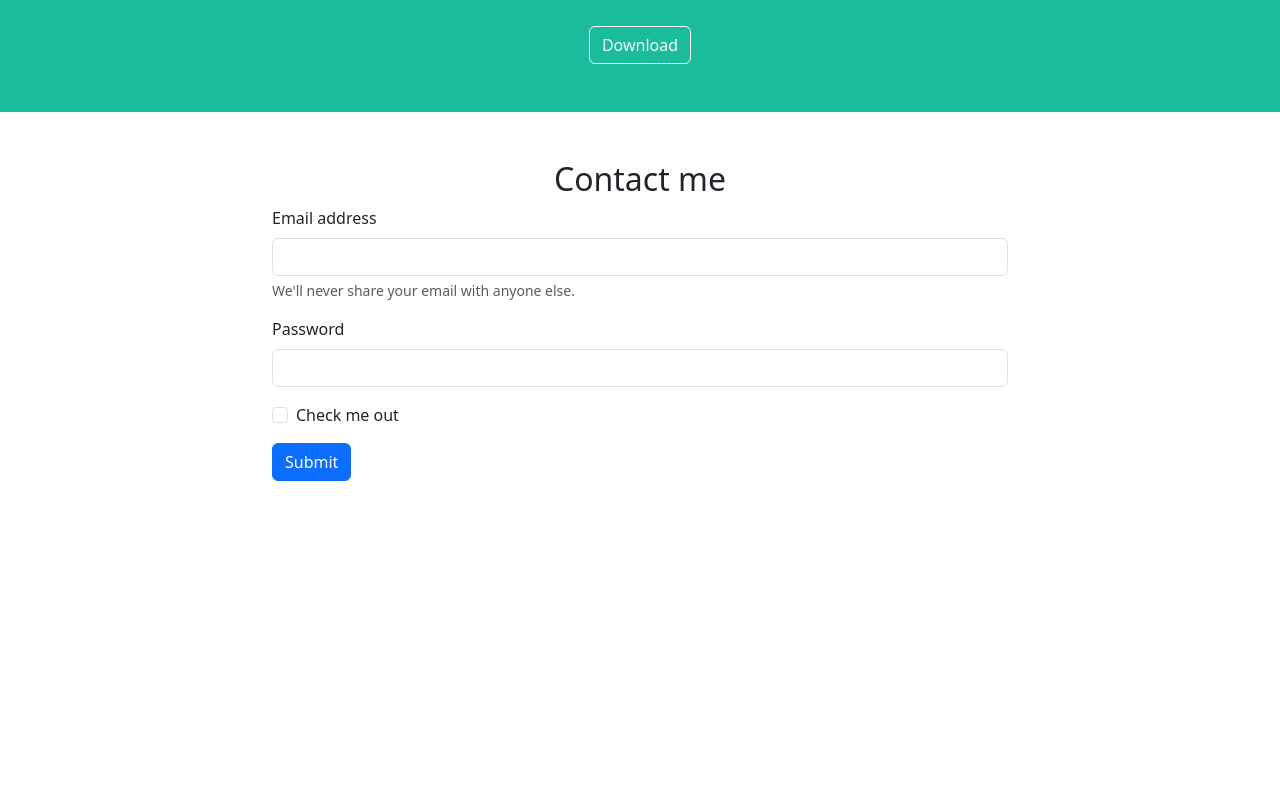
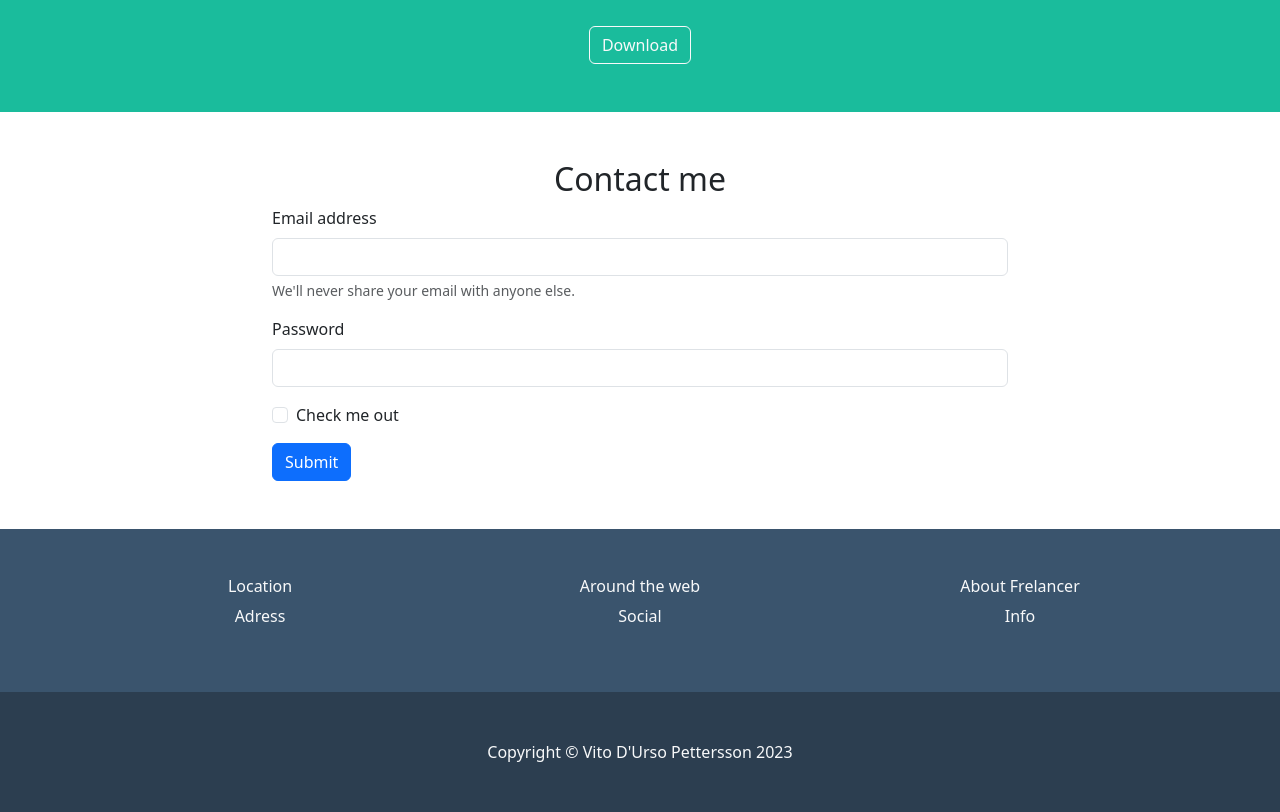
Before and after one commit to vitodursopettersson/html-css-bootstrap-freelancer, a plain HTML site: page index.html in a window 1280 px wide. Shown: the part 1644-2456 px from the top of the page. Before the commit the page ends 2173 px from the top, so only its background shows below. Drawn offline with nearby package versions, Linux system fonts and the light colour scheme.

Commit message:
feat: footer

```diff
--- a/css/style.css
+++ b/css/style.css
@@ -40,3 +40,21 @@ Main
 #about {
     background-color: var(--vdu-primary-500);
 }
+
+/*
+**************
+Footer
+**************
+*/
+
+/* Footer Top */
+
+#footer--top {
+    background-color: var(--vdu-secondary-500);
+}
+
+/* Footer Bottom */
+
+#footer--bottom {
+    background-color: var(--vdu-secondary-700);
+}
--- a/index.html
+++ b/index.html
@@ -198,6 +198,56 @@
 
     </main>
 
+    <!-- Footer -->
+    <footer>
+
+        <!-- Footer top -->
+        <section id="footer--top">
+
+            <!-- Container -->
+            <div class="container text-light text-center py-5">
+
+                <!-- Gruppo colonne -->
+                <div class="row justify-content-center">
+
+                    <!-- Colonna -->
+                    <div class="col-10 col-lg-4">
+                        <h6>Location</h6>
+                        <p>Adress</p>
+                    </div>
+
+                    <!-- Colonna -->
+                    <div class="col-10 col-lg-4">
+                        <h6>Around the web</h6>
+                        <p>Social</p>
+                    </div>
+
+                    <!-- Colonna -->
+                    <div class="col-10 col-lg-4">
+                        <h6>About Frelancer</h6>
+                        <p>Info</p>
+                    </div>
+
+                </div>
+
+            </div>
+
+        </section>
+
+        <!-- Footer bottom -->
+        <section id="footer--bottom">
+
+            <!-- Container -->
+            <div class="container text-light text-center py-5">
+                <span>
+                    Copyright © Vito D'Urso Pettersson 2023
+                </span>
+            </div>
+
+        </section>
+
+    </footer>
+
 </body>
 
 </html>
```
